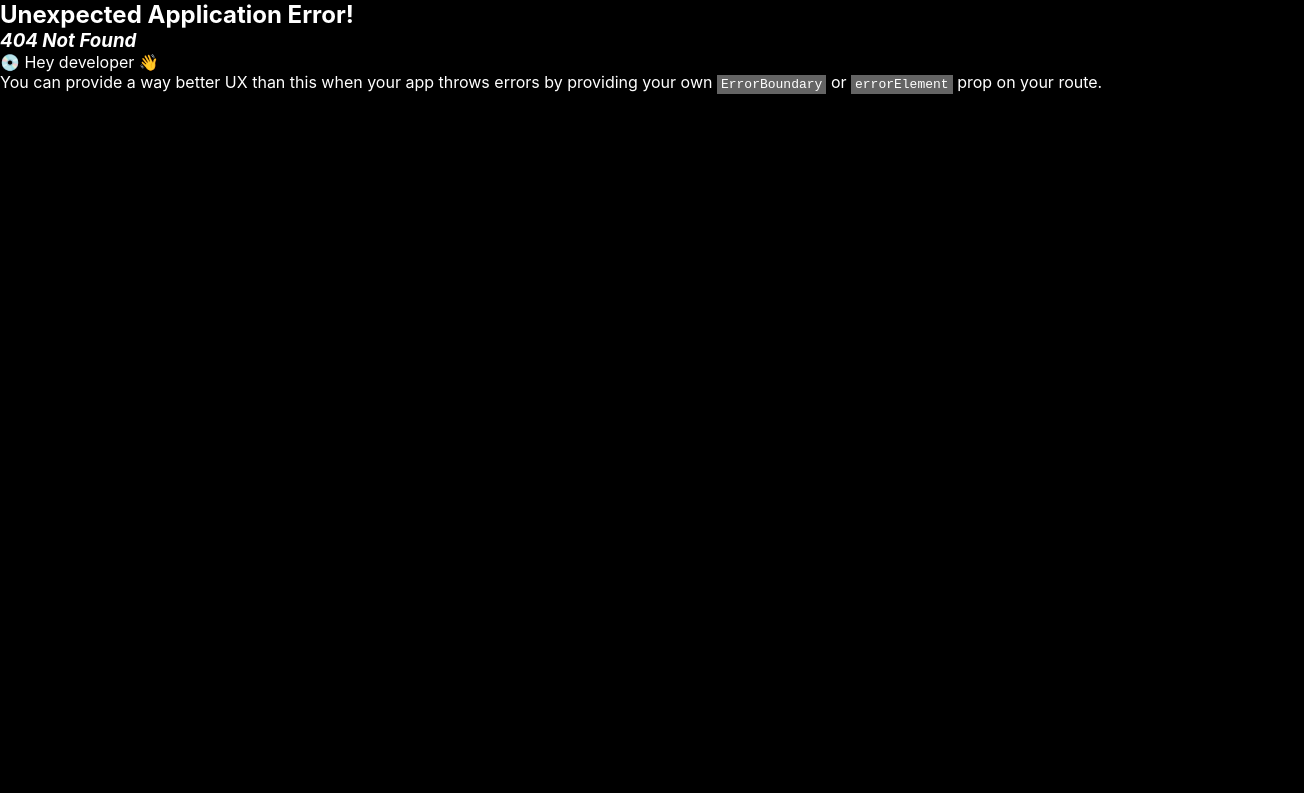
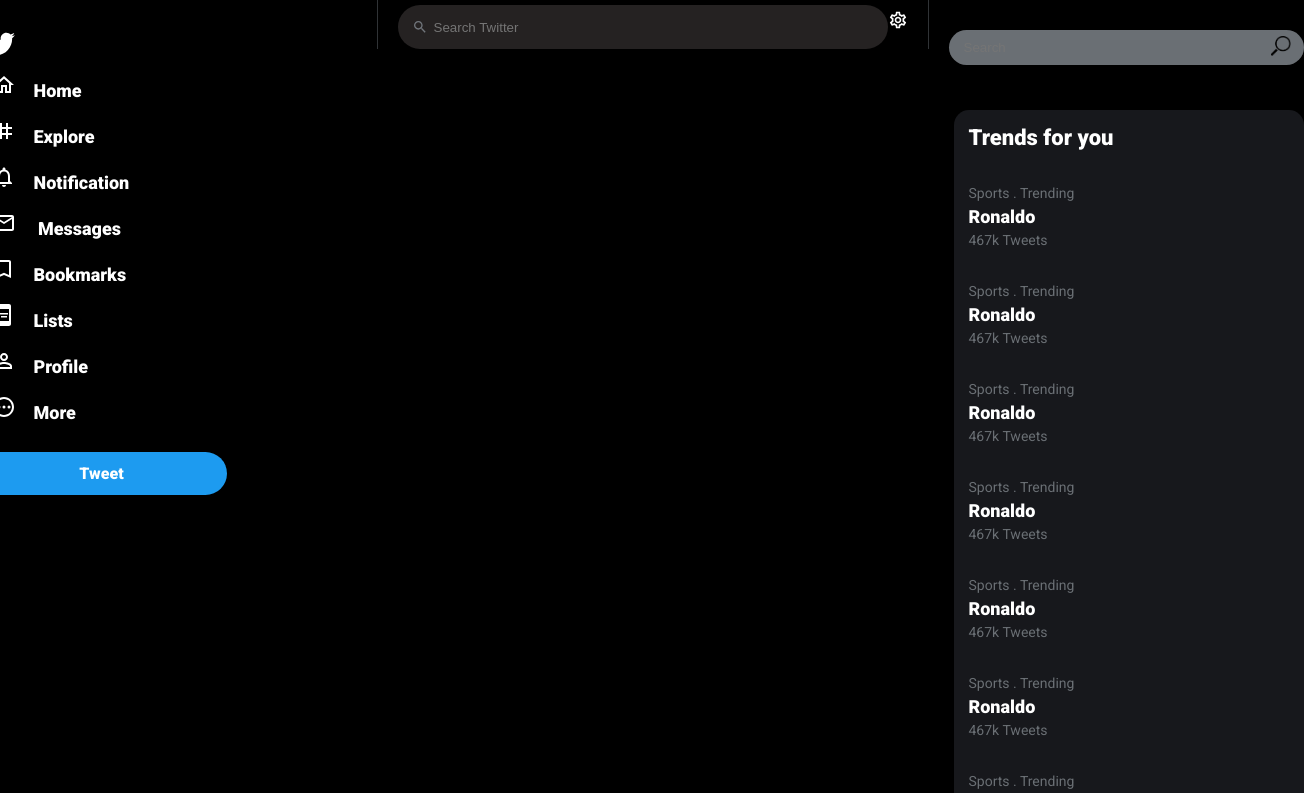
Before and after one commit to kingbee1/twitter-clone, a React (Create React App) app: page /explore in a window 1280 px wide. Before the commit this address had no page. Shown: the top 793 px of the page, 1304 px wide, since content can reach past the window. Built offline with nearby package versions, Linux system fonts and the light colour scheme.

Commit message:
search part of explore

```diff
--- a/src/pages/Explore.js
+++ b/src/pages/Explore.js
@@ -1,10 +1,28 @@
 import React from 'react'
+import { SearchOutlined } from '@mui/icons-material';
+import Main from '../layouts/Main';
+import './page styles/explore.css'
+import SettingsOutlinedIcon from '@mui/icons-material/SettingsOutlined';
 
 const Explore = () => {
   return (
-    <div>
+    <Main>
+      <div className='middle-container explore'>
 
-    </div>
+        <div className="explore-container">
+          <div class="explore-search">
+            <div className="explore-search__input-container">
+                <SearchOutlined fontSize='big' />
+                <input className="explore-search__input" type="text" placeholder="Search Twitter" />
+            </div>
+          </div>
+          <SettingsOutlinedIcon fontSize='small' className='explore-settings'  />
+
+        </div>
+
+
+      </div>
+    </Main>
   )
 }
 
--- /dev/null
+++ b/src/pages/page styles/explore.css
@@ -0,0 +1,49 @@
+.explore {
+    padding: ;
+}
+
+.explore-container {
+    display: flex;
+    margin-top: 5px;
+    padding: 0 20px;
+}
+.explore-settings {
+    margin-top: 5px;
+}
+/* see */
+
+.explore-search {
+    position: relative;
+  }
+
+  .explore-search,
+  .explore-search__input-container {
+    border-radius: 25px;
+  }
+
+  .explore-search__input-container {
+    display: inline-flex;
+    box-sizing: border-box;
+    width: 490px;
+    padding: 14px;
+    background: #252222;
+    color: #71767C;
+  }
+
+  .explore-search__input-container:focus-within {
+    background: #ffffff;
+  }
+
+  .explore-search__input {
+    flex-grow: 1;
+    border: none;
+    outline: none;
+    width: 100%;
+    padding: 0 6px;
+    background: transparent;
+  }
+
+  .explore-search__input::placeholder{
+    padding-left: auto;
+  }
+/* see */
```
Also changed, not shown: src/App.js (+6 -1 lines), src/pages/Bookmark.js (+1 -6 lines).
